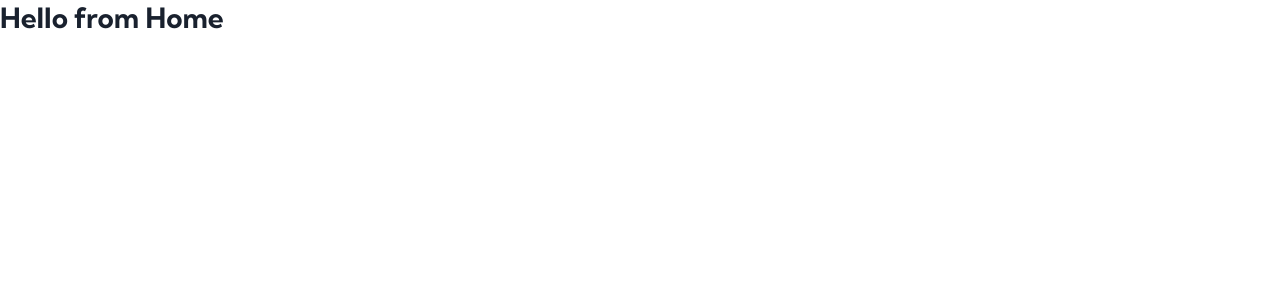
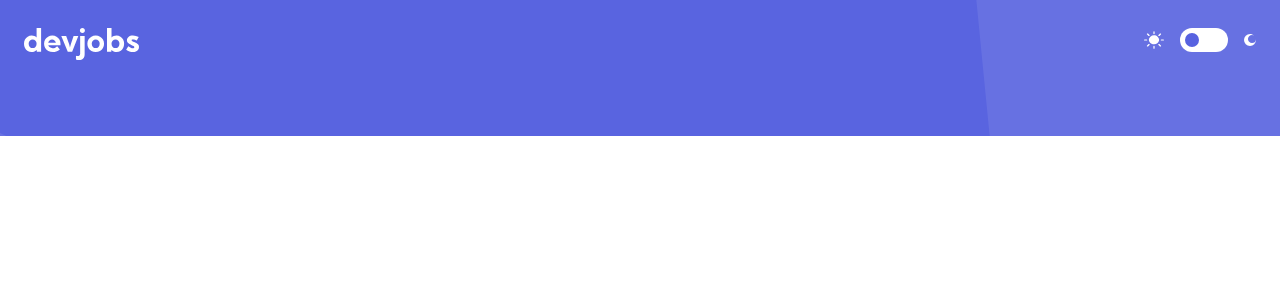
Before and after one commit to thorrellt/devjobs, a React (Vite) app: page / in a window 1280 px wide. Shown: the top 300 px of the page. Built offline with nearby package versions, Linux system fonts and the light colour scheme.

Commit message:
add navbar and toggle

```diff
--- /dev/null
+++ b/src/components/Navbar.jsx
@@ -0,0 +1,35 @@
+import '../styles/Navbar.css'
+import bg from '../assets/mobile/bg-pattern-header.svg'
+import icon from '../assets/desktop/logo.svg'
+import sun from '../assets/desktop/icon-sun.svg'
+import moon from '../assets/desktop/icon-moon.svg'
+import { useState } from 'react'
+
+const Navbar = (props) => {
+  const [darkMode, setDarkMode] = useState(false)
+
+  const switchMode = () => {
+    setDarkMode((prevMode) => !prevMode)
+    console.log(`mode flipped to ${darkMode}`)
+  }
+
+  return (
+    <nav>
+      <div className="nav-content flex-container">
+        <img src={icon} alt="dev jobs icon" />
+        <div className="mode-toggle flex-container">
+          <img src={sun} className="icon sun" alt="" />
+          <div
+            onClick={switchMode}
+            className={`toggle-switch flex-container ${darkMode ? 'dark' : ''}`}
+          >
+            <div className="selector"></div>
+          </div>
+          <img src={moon} className="icon moon" alt="" />
+        </div>
+      </div>
+    </nav>
+  )
+}
+
+export default Navbar
--- a/src/pages/Home.jsx
+++ b/src/pages/Home.jsx
@@ -1,7 +1,9 @@
+import Navbar from '../components/Navbar'
+
 const Home = (props) => {
   return (
     <main>
-      <h1>Hello from Home</h1>
+      <Navbar />
     </main>
   )
 }
--- /dev/null
+++ b/src/styles/Navbar.css
@@ -0,0 +1,55 @@
+nav {
+  background-color: var(--violet-500);
+  background-image: url('../assets/mobile/bg-pattern-header.svg');
+  background-repeat: no-repeat;
+  background-size: cover;
+  height: 136px;
+  max-height: 136px;
+  overflow: hidden;
+  position: relative;
+}
+
+.nav-content {
+  margin-block-start: 1.75rem;
+  margin-inline: 1.5rem;
+  justify-content: space-between;
+}
+
+.mode-toggle {
+  max-height: 24px;
+  align-items: center;
+}
+
+.sun {
+  width: 20px;
+  height: 18.6px;
+}
+
+.moon {
+  max-width: 12px;
+  max-height: 12px;
+}
+
+.toggle-switch {
+  width: 48px;
+  height: 24px;
+  margin-inline: 1rem;
+  align-items: center;
+  justify-content: flex-start;
+
+  background: var(--neutral-white);
+  border-radius: 12px;
+}
+
+.mode-toggle .dark {
+  justify-content: flex-end;
+}
+
+.toggle-switch .selector {
+  width: 14px;
+  height: 14px;
+  border-radius: 50%;
+  margin-inline: 5px;
+
+  background: var(--violet-500);
+}
```
Also changed, not shown: src/assets/mobile/bg-pattern-detail-footer.svg.
